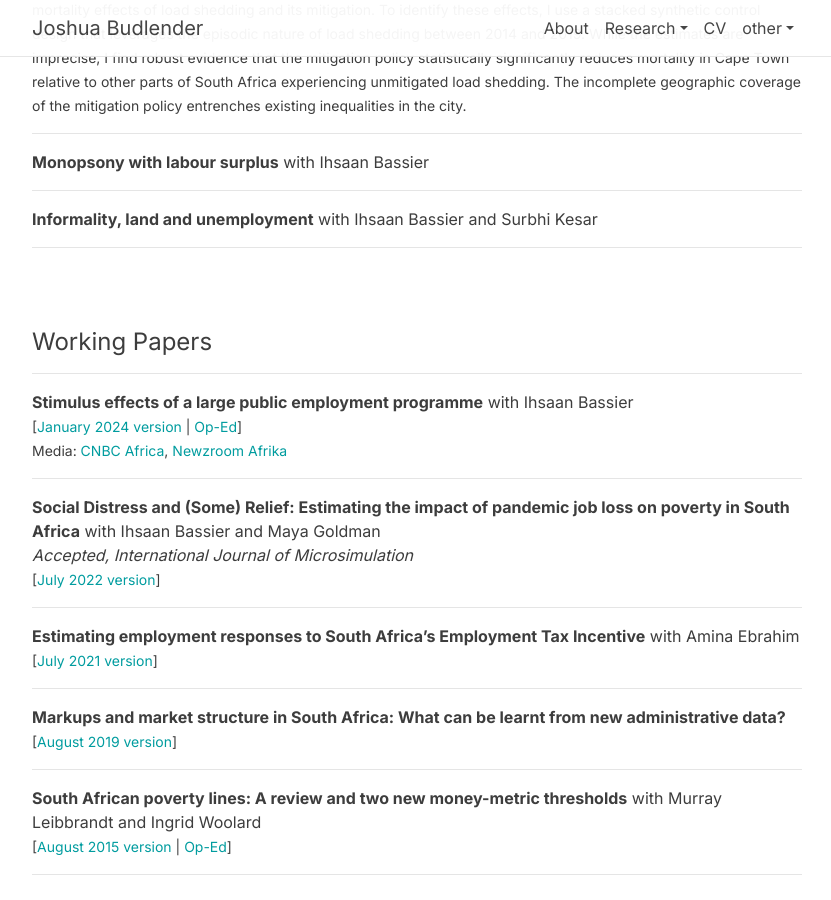
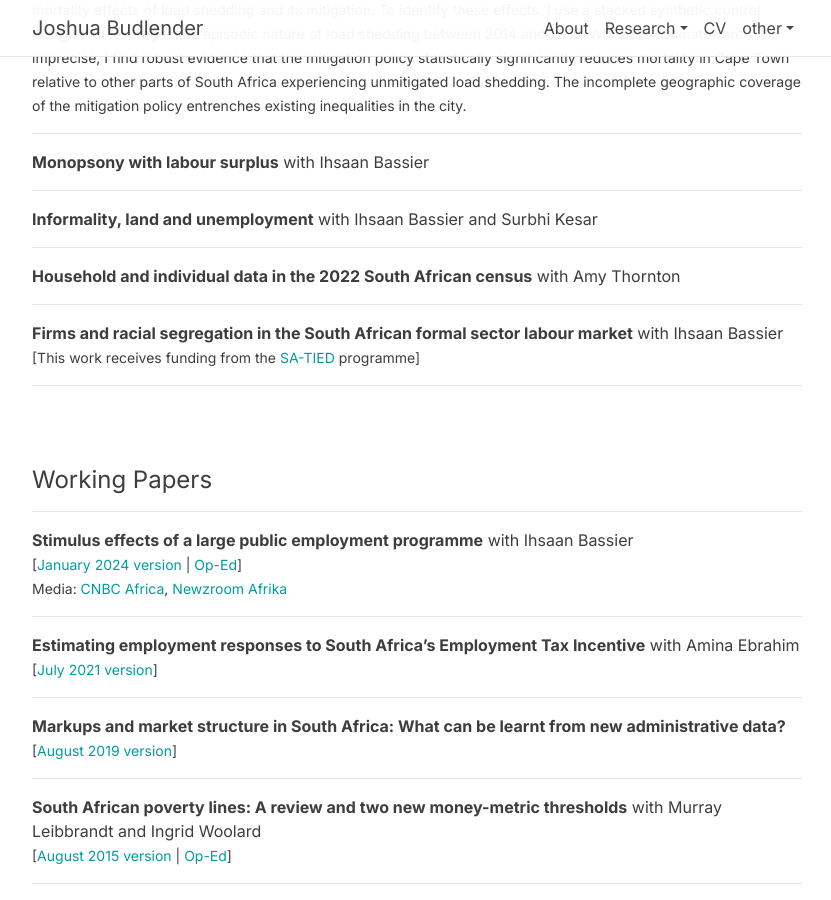
Before and after one commit to jbudlender/jbudlender.github.io, a Jekyll site: the page built from _pages/working.md, in a window 1280 px wide and 900 px high, scrolled down 794 px. Shown: the whole window, without its empty margins (223-1054 px from the left). Built offline with Jekyll 4.4.1, drawn with Linux system fonts in a browser that asks for light colours; comment, search, counter and statistics services are not loaded; a style sheet for code colours, icons or effects is not loaded.

```diff
--- a/_pages/working.md
+++ b/_pages/working.md
@@ -54,6 +54,14 @@ inequalities in the city.
 
 **Informality, land and unemployment** with Ihsaan Bassier and Surbhi Kesar
 
+* * *
+
+**Household and individual data in the 2022 South African census** with Amy Thornton
+
+* * *
+
+**Firms and racial segregation in the South African formal sector labour market** with Ihsaan Bassier
+<small>[This work receives funding from the [SA-TIED](https://sa-tied.wider.unu.edu/) programme]
 
 * * *
 
@@ -66,13 +74,6 @@ inequalities in the city.
 [**Stimulus effects of a large public employment programme**](https://www.afd.fr/en/ressources/stimulus-effects-large-public-employment-programme) with Ihsaan Bassier
 <small>[[January 2024 version](https://www.afd.fr/en/ressources/stimulus-effects-large-public-employment-programme) | [Op-Ed](https://theconversation.com/south-africa-has-spent-billions-in-4-years-to-create-jobs-for-young-people-how-their-wages-affect-the-broader-economy-222825)]
 Media: [CNBC Africa](https://storage.googleapis.com/bcclips/20240206/7404414-0_134D8B3.mp4), [Newzroom Afrika](https://www.youtube.com/watch?v=oaPT5ch5VGo)
-
-* * *
-
-[**Social Distress and (Some) Relief: Estimating the impact of pandemic job loss on poverty in South Africa**](https://www.wider.unu.edu/sites/default/files/Publications/Working-paper/PDF/wp2022-80-social-distress-relief-impact-pandemic-job-loss-poverty-South-Africa.pdf)
-with Ihsaan Bassier and Maya Goldman
-_Accepted, International Journal of Microsimulation_
-<small>[[July 2022 version](https://www.wider.unu.edu/sites/default/files/Publications/Working-paper/PDF/wp2022-80-social-distress-relief-impact-pandemic-job-loss-poverty-South-Africa.pdf)<!--- | [Code and Datasets](/datasets)-->]
 
 * * *
 
```
Also changed, not shown: _pages/decemberWorkshop.md (deleted, +0 -13 lines), _pages/dropdown.md (+2 -2 lines), _pages/publications.md (+7 -1 lines), _pages/visitSALDRU.md (added, +23 -0 lines).
